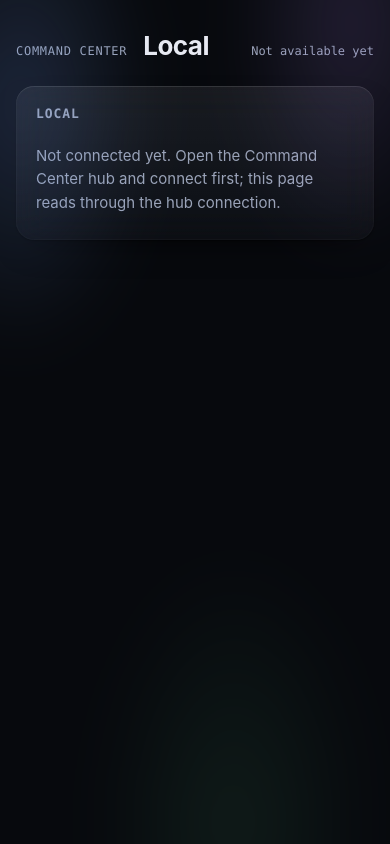
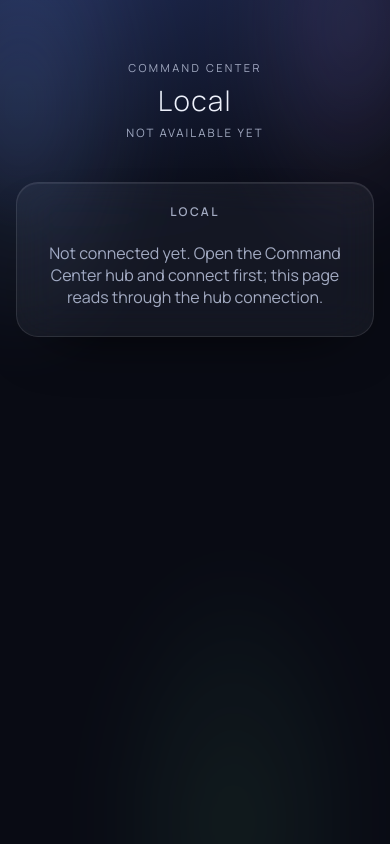
Before and after one commit to julietdeltaone/command-center, a plain HTML site: page pages/local.html in a window 390 px wide. Drawn offline with Linux system fonts and the light colour scheme.

Commit message:
muse: Local page new skin

```diff
--- a/pages/local.html
+++ b/pages/local.html
@@ -2,37 +2,40 @@
 <html lang="en">
 <head>
 <meta charset="utf-8">
+<script>var t=new URLSearchParams(location.search).get("theme");if(t==="light")document.documentElement.setAttribute("data-theme","light")</script>
 <meta name="viewport" content="width=device-width, initial-scale=1">
 <meta name="robots" content="noindex, nofollow, noarchive">
-<meta name="color-scheme" content="dark">
+<meta name="color-scheme" content="dark light">
 <title>Local · Command Center</title>
+<link rel="preconnect" href="https://fonts.googleapis.com">
+<link rel="preconnect" href="https://fonts.gstatic.com" crossorigin>
+<link href="https://fonts.googleapis.com/css2?family=Manrope:wght@200;300;400;500;600;700&display=swap" rel="stylesheet">
 <style>
-:root{--bg:#07090d;--text:#e8eaf2;--muted:#9aa3b8;--line:rgba(200,205,255,.13);--panel:#0d1017;--panel2:#12151f;--accent:#7aa7ff;--amber:#f0b450;--red:#ff6b7a;--green:#5fd48a;--mono:ui-monospace,'SF Mono',SFMono-Regular,Menlo,Consolas,monospace}
 *{box-sizing:border-box}
-html{background:var(--bg)}
-body{margin:0;color:var(--text);font:15px/1.55 -apple-system,'Segoe UI',Roboto,'Helvetica Neue',Arial,sans-serif;padding:26px clamp(16px,3vw,44px) 44px}
+body{margin:0;font-family:var(--font);padding:26px clamp(16px,3vw,44px) 48px}
 a{color:var(--accent)}
-header.top{display:flex;align-items:baseline;gap:16px;flex-wrap:wrap;margin-bottom:20px}
-header.top h1{font-size:26px;letter-spacing:-.02em;margin:0}
-header.top .back{font-family:var(--mono);font-size:12px;text-transform:uppercase;letter-spacing:.06em;color:var(--muted);text-decoration:none}
+header.top{display:flex;flex-direction:column;align-items:center;text-align:center;gap:6px;margin-bottom:22px}
+header.top .back{font-size:11px;letter-spacing:.22em;text-transform:uppercase;color:var(--muted);text-decoration:none}
 header.top .back:hover{color:var(--text)}
-header.top .stamp{margin-left:auto;font-family:var(--mono);font-size:12px;color:var(--muted)}
-.cards{display:grid;grid-template-columns:repeat(auto-fit,minmax(210px,1fr));gap:14px;margin-bottom:14px}
-.card{border-radius:18px;padding:18px 20px}
-.card h2{font-size:13px;font-family:var(--mono);text-transform:uppercase;letter-spacing:.07em;color:var(--muted);margin:0 0 12px;font-weight:600}
-.big{font-size:40px;font-weight:700;letter-spacing:-.03em;line-height:1.05}
-.sub{color:var(--muted);font-size:13px;margin-top:6px}
-.stack{display:grid;gap:14px}
+header.top h1{font-size:clamp(28px,3.1vw,40px);font-weight:300;letter-spacing:.05em;margin:0}
+header.top .stamp{font-size:11.5px;letter-spacing:.18em;text-transform:uppercase;color:var(--muted)}
+.cards{display:grid;grid-template-columns:repeat(auto-fit,minmax(210px,1fr));gap:var(--gap);margin-bottom:var(--gap)}
+.card{border-radius:var(--r);padding:20px 22px}
+.card h2{font-size:12px;letter-spacing:.2em;text-transform:uppercase;color:var(--muted);margin:0 0 14px;font-weight:600;text-align:center}
+.big{font-size:40px;font-weight:700;letter-spacing:-.03em;line-height:1.05;text-align:center}
+.sub{color:var(--muted);font-size:13px;margin-top:6px;text-align:center}
+.stack{display:grid;gap:var(--gap)}
 .item{display:flex;gap:12px;padding:11px 0;border-bottom:1px solid var(--line)}
 .item:last-child{border-bottom:0}
-.item .when{font-family:var(--mono);font-size:12px;color:var(--muted);white-space:nowrap;padding-top:2px;min-width:118px}
+.item .when{font-family:var(--font);font-size:12px;color:var(--muted);white-space:nowrap;padding-top:2px;min-width:118px}
 .item .txt{flex:1}
 .item .src{color:var(--muted);font-size:12.5px;margin-top:2px}
-.chip{display:inline-block;font-family:var(--mono);font-size:10.5px;text-transform:uppercase;letter-spacing:.05em;border:1px solid var(--line);border-radius:20px;padding:1px 8px;color:var(--muted);white-space:nowrap;height:fit-content}
-.empty{color:var(--muted);padding:8px 0}
-.headline{font-size:19px;font-weight:650;letter-spacing:-.01em}
+.chip{display:inline-block;font-size:10.5px;letter-spacing:.08em;text-transform:uppercase;border:1px solid var(--line);border-radius:20px;padding:1px 8px;color:var(--muted);white-space:nowrap;height:fit-content}
+.empty{color:var(--muted);padding:8px 0;text-align:center}
+.headline{font-size:19px;font-weight:650;letter-spacing:-.01em;text-align:center}
 </style>
 <link rel="stylesheet" href="../cc-design.css">
+<link rel="stylesheet" href="../cc-skin.css">
 </head>
 <body>
 <div id="app">
@@ -66,12 +69,13 @@ function render(data){
   var scanner = items(data, "Local", "Scanner");
   var chatter = items(data, "Local", "Chatter and signal feed");
   var sum = summary(data, "Local");
+  var latest = [events[0], scanner[0], chatter[0]].filter(Boolean).sort(function(a,b){ return new Date(b.time) - new Date(a.time); })[0];
   document.getElementById("stage").innerHTML =
     '<div class="cards">' +
       '<div class="card"><h2>Local events</h2><div class="big">' + events.length + '</div><div class="sub">on the board now</div></div>' +
       '<div class="card"><h2>Scanner items</h2><div class="big">' + scanner.length + '</div><div class="sub">on the board now</div></div>' +
       '<div class="card"><h2>Signal items</h2><div class="big">' + chatter.length + '</div><div class="sub">chatter and signal feed</div></div>' +
-      '<div class="card"><h2>Latest local item</h2><div class="sub" style="font-size:15px;color:var(--text)">' + fmtTime([events[0], scanner[0], chatter[0]].filter(Boolean).sort(function(a,b){ return new Date(b.time) - new Date(a.time); }).map(function(i){ return i.time; })[0] || "") + '</div><div class="sub">most recent across local</div></div>' +
+      '<div class="card"><h2>Latest local item</h2><div class="sub" style="font-size:15px;color:var(--text)">' + (latest ? fmtTime(latest.time) : "Not available yet") + '</div><div class="sub">most recent across local</div></div>' +
     '</div>' +
     '<div class="stack">' +
       '<div class="card"><h2>Events</h2>' + listOrEmpty(events) + '</div>' +
```
